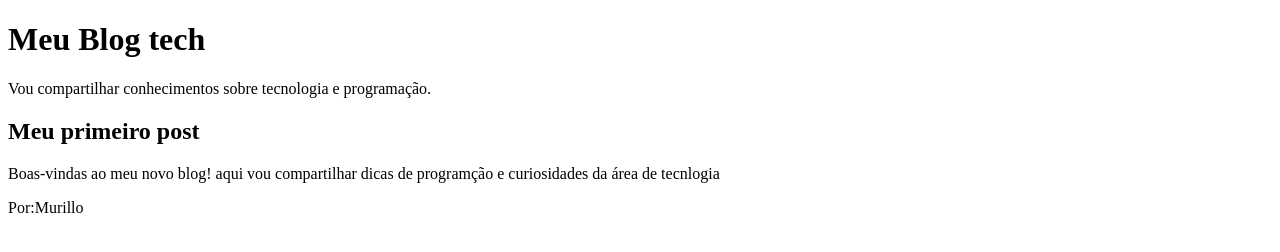
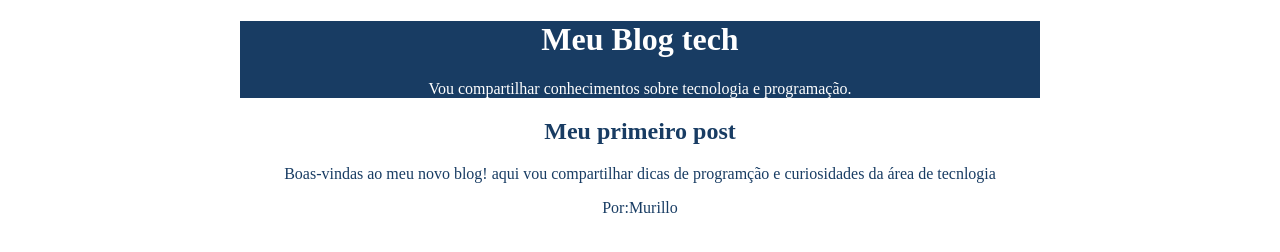
Before and after one commit to Murillo2821/PAGINA-WEB, a plain HTML site: page index.html in a window 1280 px wide. Drawn offline with Linux system fonts and the light colour scheme.

Commit message:
Add files via upload

```diff
--- a/index.html
+++ b/index.html
@@ -7,16 +7,34 @@
     <meta charset="UTF-8">
     <meta name="viewport" content="width=device-width, initial-scale=1.0">
     <title>Document</title>
+    <style>
+      header{
+        background-color: #183C63;
+        color: #FFFFFF;
+        text-align: center;
+        max-width: 800px;
+        margin: 0 auto;
+      }
+
+      main{
+        background-color: #FFFFFF;
+         color: #183C63;
+         text-align: center;
+        max-width: 800px;
+        margin: 0 auto;
+      }
+    </style>
 </head>
 <body>
+  <header>
     <h1>Meu Blog tech</h1>
-
 <p>Vou compartilhar conhecimentos sobre tecnologia e programação.</p>
-
-<h2>Meu primeiro post</h2>
-<p>Boas-vindas ao meu novo blog!
-  aqui vou compartilhar dicas de programção e curiosidades da área de tecnlogia</p>
-
-<p>Por:Murillo</p>
+  </header>
+<main>
+  <h2>Meu primeiro post</h2>
+  <p>Boas-vindas ao meu novo blog!
+    aqui vou compartilhar dicas de programção e curiosidades da área de tecnlogia</p>
+    <p>Por:Murillo</p>
+</main>
 </body>
 </html>
```
